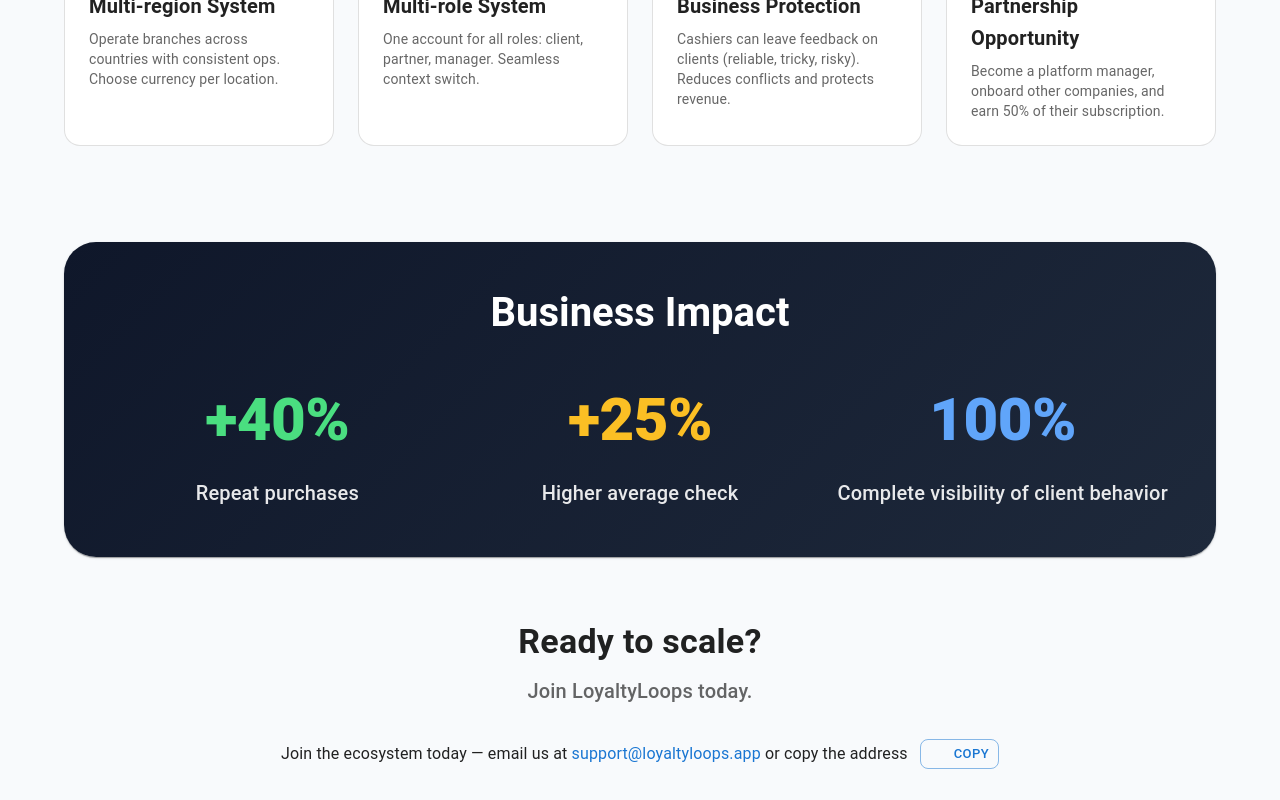
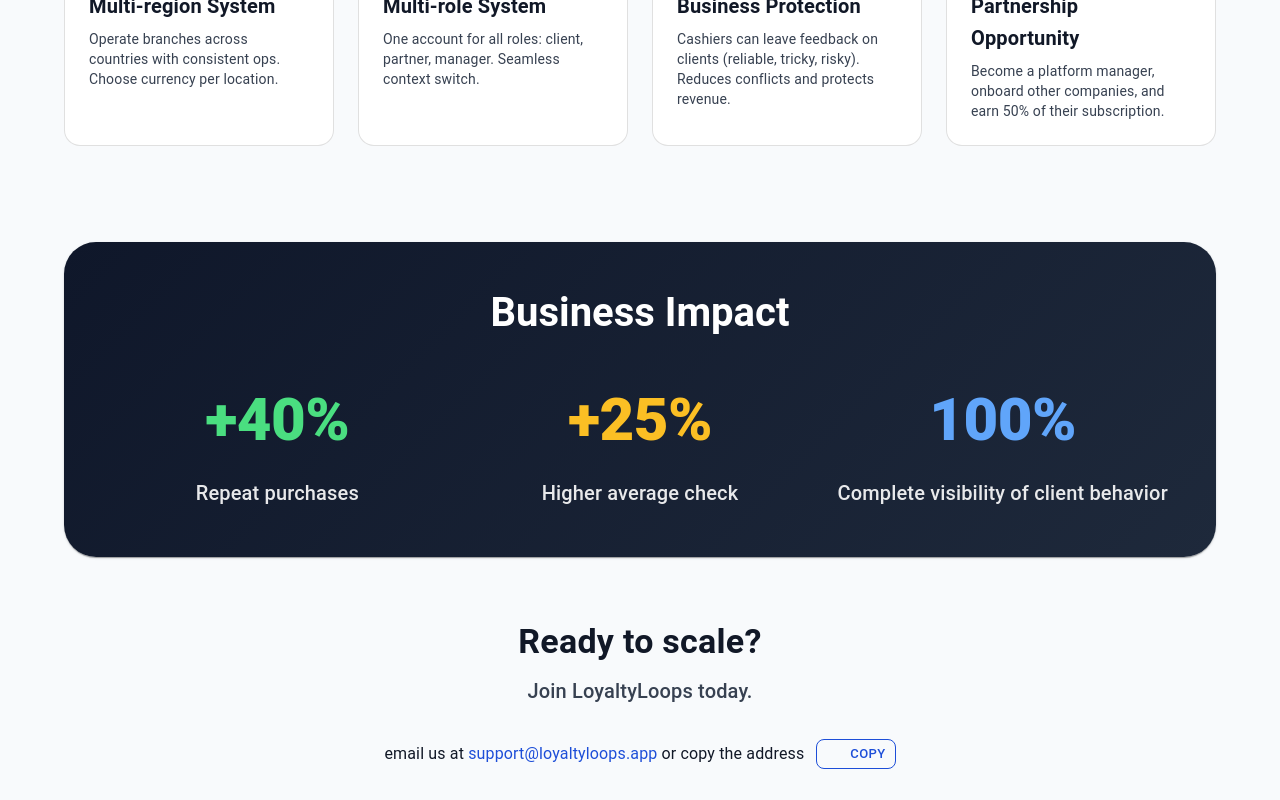
Before and after one commit to ViktorMorgachev/LoyaltyLoops, a React (Vite) app in the folder web-admin/: page /about in a window 1280 px wide. Shown: the part 2392-3192 px from the top of the page. Built offline with nearby package versions, Linux system fonts and the light colour scheme; no server answers; some icons are missing.

Commit message:
refactor: update contact lines for clarity and consistency across multiple languages

```diff
--- a/web-admin/src/components/MainLayout.tsx
+++ b/web-admin/src/components/MainLayout.tsx
@@ -25,7 +25,7 @@
 import { useUser } from '../context/UserContext';
 import { useAppConfig } from '../context/ConfigContext';
 
-const drawerWidth = 240;
+  const drawerWidth = 240;
 
 export const MainLayout = () => {
   const { t } = useTranslation();
@@ -152,7 +152,7 @@
   const drawer = (
     <Box sx={{ height: '100%', display: 'flex', flexDirection: 'column' }}>
       <Toolbar sx={{ display: 'flex', alignItems: 'center', px: 3, py: 1 }}>
-        <Typography variant="h6" noWrap component="div" sx={{ fontWeight: 800, background: 'linear-gradient(45deg, #2563eb 30%, #ec4899 90%)', WebkitBackgroundClip: 'text', WebkitTextFillColor: 'transparent' }}>
+        <Typography variant="h6" noWrap component="div" sx={{ fontWeight: 800, color: '#111827' }}>
           LoyaltyLoops
         </Typography>
       </Toolbar>
--- a/web-admin/src/i18n/locales/be.ts
+++ b/web-admin/src/i18n/locales/be.ts
@@ -853,7 +853,7 @@
       cta: {
         title: "Гатовыя маштабаваць бізнес?",
         subtitle: "Далучайцеся да экасістэмы LoyaltyLoops ужо сёння.",
-        contact_line: "Далучайцеся да экасістэмы ўжо сёння — напішыце нам",
+        contact_line: "напішыце нам",
         quick_start: "Хуткі старт за 15 хвілін",
         no_hardware: "Ніякага складанага абсталявання",
         trial: "14 дзён пробны перыяд",
--- a/web-admin/src/i18n/locales/en.ts
+++ b/web-admin/src/i18n/locales/en.ts
@@ -929,7 +929,7 @@
       cta: {
         title: "Ready to scale?",
         subtitle: "Join LoyaltyLoops today.",
-        contact_line: "Join the ecosystem today — email us at",
+        contact_line: "email us at",
         quick_start: "Quick Start 15 min",
         no_hardware: "No Hardware",
         trial: "14 Days Trial",
--- a/web-admin/src/i18n/locales/kk.ts
+++ b/web-admin/src/i18n/locales/kk.ts
@@ -853,7 +853,7 @@
       cta: {
         title: "Бизнесті өсіруге дайынсыз ба?",
         subtitle: "LoyaltyLoops қосылыңыз.",
-        contact_line: "Бүгін экожүйеге қосылыңыз — бізге жазыңыз",
+        contact_line: "бізге жазыңыз",
         quick_start: "Тез бастау 15 мин",
         no_hardware: "Жабдық керек емес",
         trial: "14 күн сынақ мерзімі",
--- a/web-admin/src/i18n/locales/ky.ts
+++ b/web-admin/src/i18n/locales/ky.ts
@@ -853,7 +853,7 @@
       cta: {
         title: "Бизнести өстүрүүгө даярсызбы?",
         subtitle: "LoyaltyLoops кошулуңуз.",
-        contact_line: "Бүгүн эле экосистемага кошулуңуз — бизге жазыңыз",
+        contact_line: "бизге жазыңыз",
         quick_start: "Тез баштоо 15 мин",
         no_hardware: "Жабдуу керек эмес",
         trial: "14 күн сыноо мөөнөтү",
--- a/web-admin/src/i18n/locales/ru.ts
+++ b/web-admin/src/i18n/locales/ru.ts
@@ -926,7 +926,7 @@
       cta: {
         title: "Готовы масштабировать бизнес?",
         subtitle: "Присоединяйтесь к экосистеме LoyaltyLoops уже сегодня.",
-        contact_line: "Присоединяйтесь к экосистеме уже сегодня — напишите нам на",
+        contact_line: "напишите нам на",
         quick_start: "Быстрый старт за 15 минут",
         no_hardware: "Никакого сложного оборудования",
         trial: "14 дней пробный период",
--- a/web-admin/src/i18n/locales/uz.ts
+++ b/web-admin/src/i18n/locales/uz.ts
@@ -853,7 +853,7 @@
       cta: {
         title: "Biznesni o'stirishga tayyormisiz?",
         subtitle: "LoyaltyLoops ga qo'shiling.",
-        contact_line: "Bugunoq ekotizimga qo'shiling — bizga yozing",
+        contact_line: "bizga yozing",
         quick_start: "Tez boshlash 15 daq",
         no_hardware: "Uskuna kerak emas",
         trial: "14 kun sinov muddati",
--- a/web-admin/src/main.tsx
+++ b/web-admin/src/main.tsx
@@ -6,6 +6,8 @@
 import { UserProvider } from './context/UserContext';
 import { ConfigProvider } from './context/ConfigContext';
 import { Analytics } from './utils/analytics';
+import { ThemeProvider } from '@mui/material/styles';
+import { theme } from './theme';
 
 Analytics.init();
 
@@ -17,7 +19,9 @@
         {/* 2. ВНУТРИ него - Провайдер Пользователя */}
         {/* Без этой обертки useUser() работать не будет! */}
         <UserProvider>
-          <App />
+          <ThemeProvider theme={theme}>
+            <App />
+          </ThemeProvider>
         </UserProvider>
       </NotificationProvider>
     </ConfigProvider>
--- a/web-admin/src/pages/AboutPage.tsx
+++ b/web-admin/src/pages/AboutPage.tsx
@@ -674,7 +674,7 @@
                 <Link href="/privacy" color="text.secondary" underline="hover" variant="body2" sx={{ display: 'block', mb: 1 }}>
                     {t('landing.privacy')}
                 </Link>
-                <Typography variant="caption" display="block" color="text.disabled">
+                <Typography variant="caption" display="block" color="text.primary">
                     © 2025 LoyaltyLoops. All rights reserved.
                 </Typography>
             </Box>
--- /dev/null
+++ b/web-admin/src/theme.ts
@@ -0,0 +1,46 @@
+import { createTheme } from '@mui/material/styles';
+import { alpha } from '@mui/material';
+
+const primaryMain = '#1d4ed8'; // темнее для лучшего контраста
+const textSecondary = '#374151';
+const textDisabled = '#6b7280';
+
+export const theme = createTheme({
+  palette: {
+    primary: {
+      main: primaryMain,
+      contrastText: '#ffffff',
+    },
+    text: {
+      primary: '#111827',
+      secondary: textSecondary,
+      disabled: textDisabled,
+    },
+  },
+  components: {
+    MuiButton: {
+      styleOverrides: {
+        outlined: {
+          borderWidth: 1.5,
+          borderColor: primaryMain,
+          color: primaryMain,
+          '&:hover': {
+            borderWidth: 1.5,
+            borderColor: '#1439a6',
+            backgroundColor: alpha(primaryMain, 0.08),
+          },
+        },
+      },
+    },
+    MuiTypography: {
+      styleOverrides: {
+        caption: {
+          color: '#111827',
+        },
+        body2: {
+          color: '#111827',
+        },
+      },
+    },
+  },
+});
```
Also changed, not shown: web-admin/src/pages/DownloadPage.tsx (+20 -8 lines), 2 other files (tests, documents, lock files or other folders).
